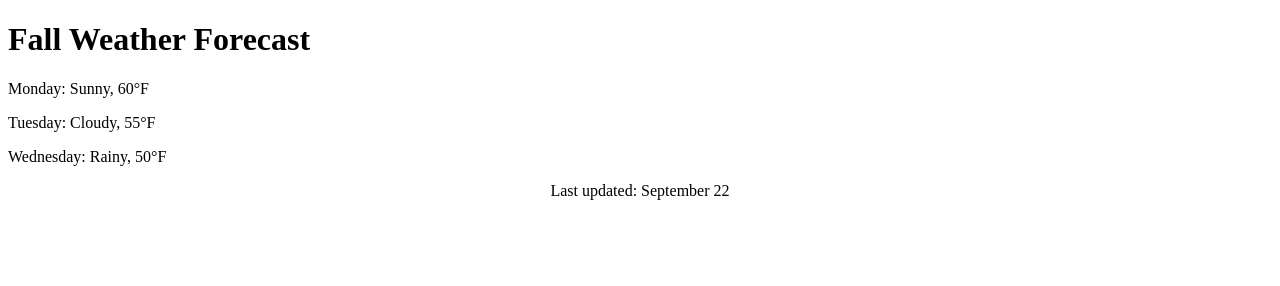
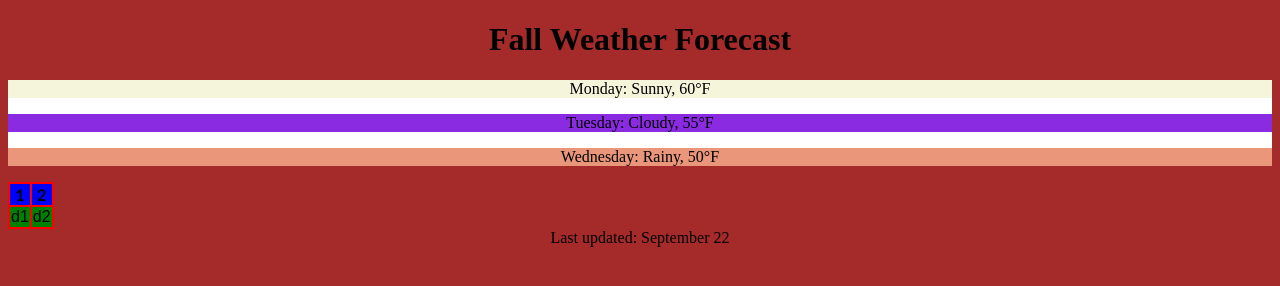
Before and after one commit to GU-Web-Dev-2024/participation-4-basic-css-2-wwellborn, a plain HTML site: page index.html in a window 1280 px wide. Drawn offline with Linux system fonts and the light colour scheme.

Commit message:
init commit

```diff
--- a/index.html
+++ b/index.html
@@ -1,25 +1,68 @@
 <!DOCTYPE html>
 <html>
+<style>
+
+</style>
 
 <head>
-    <title>Fall Weather Forecast</title>
+    <title style="color: goldenrod;">Fall Weather Forecast</title>
     <!-- Link to external stylesheet -->
 
 
     <!-- Embedded styles will go here -->
+    <style>
+        table{
+            background-color: red;
+            font-family: 'Franklin Gothic Medium', 'Arial Narrow', Arial, sans-serif;
+        }
+        th{
+            background-color: blue;
+            font-family: 'Trebuchet MS', 'Lucida Sans Unicode', 'Lucida Grande', 'Lucida Sans', Arial, sans-serif;
+        }
+        td{
+            background-color: green;
+            font-family: fantasy ;
+        }
+        tr{
+            background-color: yellow;
+            font-family: Impact, Haettenschweiler, 'Arial Narrow Bold', sans-serif;
+        }
+    </style>
 
 </head>
+<link rel="stylesheet" href="styles.css"> <!--external style-->
+<body>
+    <style>
 
-<body>
+    </style>
     <h1>Fall Weather Forecast</h1>
-    <div class="forecast">
-        <p class="day">Monday: Sunny, 60°F</p>
-        <p class="day">Tuesday: Cloudy, 55°F</p>
-        <p class="day">Wednesday: Rainy, 50°F</p>
+    <!--Inline Styles-->
+    <div class="forecast" style="background-color: white;">
+        <p class="day" style="background-color:beige ;">Monday: Sunny, 60°F</p>
+        <p class="day" style="background-color: blueviolet;">Tuesday: Cloudy, 55°F</p>
+        <p class="day" style="background-color: darksalmon;">Wednesday: Rainy, 50°F</p>
     </div>
-
+    <table>
+        <tr>
+            <th>
+                1
+            </th>
+            <th>
+                2
+            </th>
+        </tr>
+        <tr>
+            <td>
+                d1
+            </td>
+            <td>
+                d2
+            </td>
+        </tr>
+    </table>
     <!-- Example of where inline styles can be added -->
     <footer style="text-align: center;">Last updated: September 22</footer>
+
 </body>
 
 </html>
--- /dev/null
+++ b/styles.css
@@ -0,0 +1,5 @@
+body{
+    background-color: brown;
+    text-align: center;
+    font-weight: 200;
+}
```
